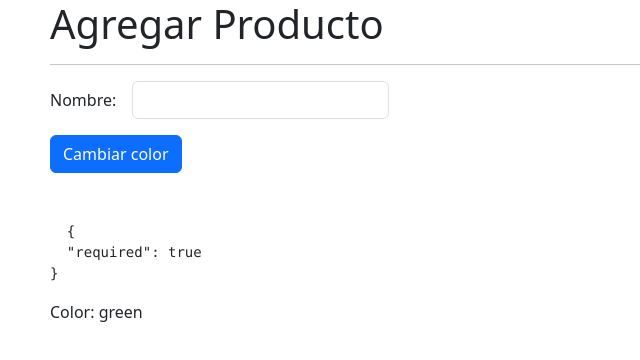
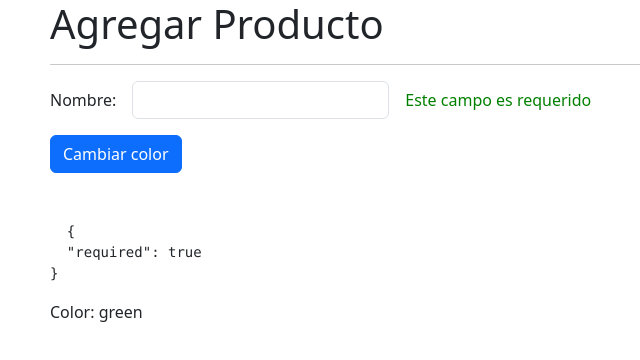
Before and after one commit to JCUrquiza/Angular-Signals, an Angular app: page /products/product in a window 1280 px wide. Shown: the top 360 px of the page, without its empty margins (32-672 px from the left). Built offline with nearby package versions, Linux system fonts and the light colour scheme.

Commit message:
Reading error for ValidationsError and show message from directive

```diff
--- a/src/app/products/pages/product-page/product-page.component.html
+++ b/src/app/products/pages/product-page/product-page.component.html
@@ -19,7 +19,10 @@
     </div>
 
     <div class="col-auto">
-      <span customLabel></span>
+      <span customLabel
+        [color]="color"
+        [errors]="myForm.get('name')?.errors"
+      >Temporal</span>
     </div>
 
   </div>
--- a/src/app/shared/directives/custom-label.directive.ts
+++ b/src/app/shared/directives/custom-label.directive.ts
@@ -1,4 +1,5 @@
-import { Directive, ElementRef, OnInit } from '@angular/core';
+import { Directive, ElementRef, Input, OnInit } from '@angular/core';
+import { ValidationErrors } from '@angular/forms';
 
 @Directive({
   selector: '[customLabel]',
@@ -6,14 +7,58 @@
 export class CustomLabelDirective implements OnInit{
 
   private htmlElement: ElementRef<HTMLElement>;
+  private _color: string = 'red';
+  private _errors?: ValidationErrors | null;
+
+  @Input() set color(value: string) {
+    this._color = value;
+    this.setStyle();
+  }
+
+  @Input() set errors( value: ValidationErrors | null | undefined ) {
+    this._errors = value;
+    this.setErrorMessage();
+  }
 
   constructor( private el: ElementRef<HTMLElement>) {
-    console.log(el);
     this.htmlElement = el;
   }
 
   ngOnInit(): void {
-    console.log('Directiva - NgOnInit');
+    this.setStyle();
+  }
+
+  setStyle(): void {
+    if ( !this.htmlElement ) return;
+    this.htmlElement!.nativeElement.style.color = this._color;
+  }
+
+  setErrorMessage(): void {
+    if ( !this.htmlElement ) return;
+    if ( !this._errors ) {
+      this.htmlElement.nativeElement.innerText = '';
+      return;
+    }
+
+    const errors = Object.keys(this._errors);
+    console.log(errors);
+
+    if ( errors.includes('required') ) {
+      this.htmlElement.nativeElement.innerText = 'Este campo es requerido';
+      return;
+    }
+    if ( errors.includes('minlength') ) {
+      const min = this._errors['minlength'].requiredLength;
+      const current = this._errors['minlength'].actualLength;
+      this.htmlElement.nativeElement.innerText = `Mínimo ${ current }/${ min } caracteres.`;
+      return;
+    }
+    if ( errors.includes('email') ) {
+      this.htmlElement.nativeElement.innerText = 'No tiene formato de correo';
+      return;
+    }
+
+
 
   }
 
```
